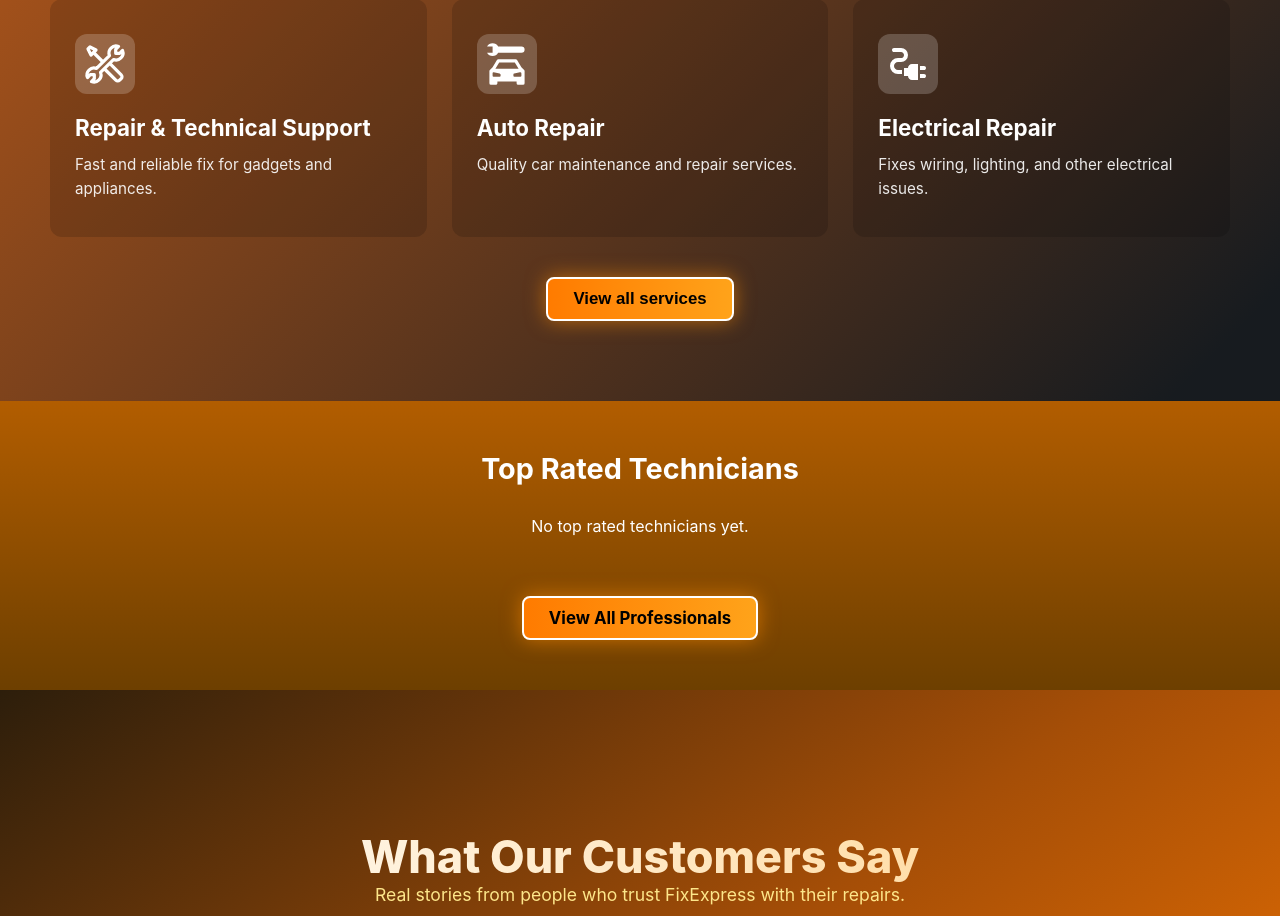
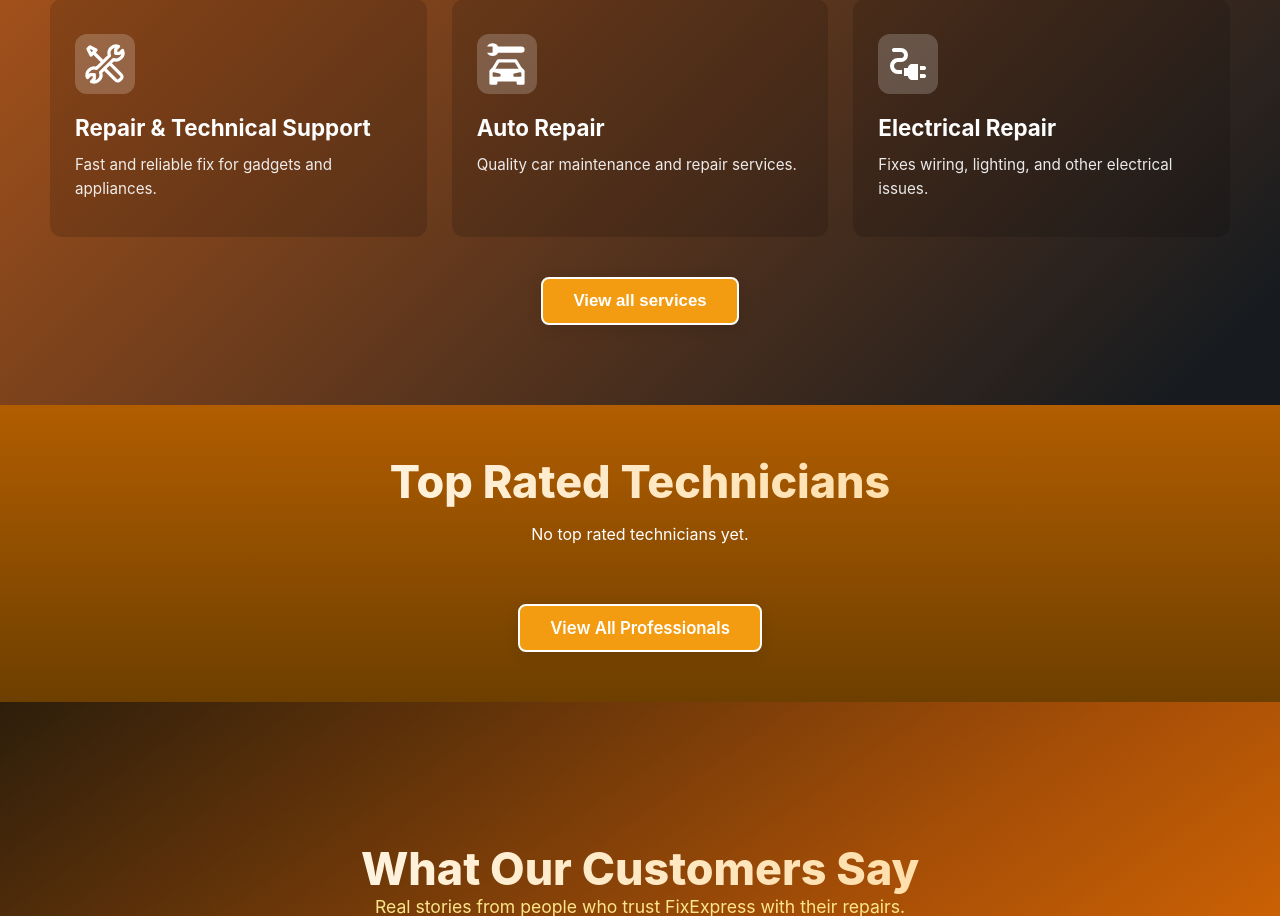
Before and after one commit to G4bito/FixExpress, a PHP site: page /PWA/index.php in a window 1280 px wide. Shown: the part 2509-3425 px from the top of the page. Run offline with PHP 8.4, Linux system fonts and the light colour scheme; the visitor is signed in with stand-in values (Sample User, id 1); data that the repository does not hold is empty.

Commit message:
maayos la may dyad index.php

```diff
--- a/PWA/dist/admin/update_user.php
+++ b/PWA/dist/admin/update_user.php
@@ -29,7 +29,7 @@ if ($_SERVER['REQUEST_METHOD'] === 'POST') {
                 password = ?
                 WHERE user_id = ?";
         $stmt = $conn->prepare($sql);
-        $stmt->bind_param("sssss", $first_name, $last_name, $username, $email, $hashed_password);
+        $stmt->bind_param("sssssi", $first_name, $last_name, $username, $email, $hashed_password, $user_id);
     } else {
         // Update without changing password
         $sql = "UPDATE users SET
--- a/PWA/dist/assets/css/index.css
+++ b/PWA/dist/assets/css/index.css
@@ -1232,7 +1232,14 @@
   background: linear-gradient(180deg, #b25d00, #6d3f00);
   color: #fff;
 }
-
+.top-rated-section h2 {
+  font-size: 2.8rem;
+  font-weight: 800;
+  background: linear-gradient(to right, #fff, #ffd28a);
+  -webkit-background-clip: text;
+  -webkit-text-fill-color: transparent;
+  margin-bottom: 15px;
+}
 .section-title {
   font-size: 1.8rem;
   margin-bottom: 30px;
--- a/PWA/dist/database/update_user_profile.php
+++ b/PWA/dist/database/update_user_profile.php
@@ -32,7 +32,7 @@ $last_name = isset($parts[1]) ? implode(' ', array_slice($parts, 1)) : '';
 $stmt = $conn->prepare("UPDATE users
                         SET first_name=?, last_name=?, email=?, password=? WHERE user_id=?");
 
-$stmt->bind_param("ssssi", $first_name, $last_name, $email, $password, $user_id);
+$stmt->bind_param("sssssi", $first_name, $last_name, $username, $email, $hashed_password);
 
 if ($stmt->execute()) {
     echo json_encode(['status' => 'success', 'message' => 'Profile updated successfully']);
--- a/PWA/index.php
+++ b/PWA/index.php
@@ -2,12 +2,9 @@
 session_start();
 include './dist/database/server.php';
 
-if (!isset($_SESSION['user_id'])) {
-    header("Location: login.php");
-    exit();
-}
 
-$user_id = $_SESSION['user_id'];
+$user_id = isset($_SESSION['user_id']) ? $_SESSION['user_id'] : null;
+
 $host = "localhost";
 $user = "root";
 $pass = "";
@@ -314,7 +311,7 @@ if ($result && $result->num_rows > 0) {
           </div>
 
           <div class="view-all-container">
-              <button onclick="window.location.href='./dist/admin/template01.php'" class="view-all-btn">View all services</button>
+              <button onclick="window.location.href='./dist/admin/template01.php'" class="view-all-btn"style="display: inline-block; padding: 12px 30px; background: var(--primary-color, #f39c12); color: white; text-decoration: none; border-radius: 8px; font-weight: 600; transition: all 0.3s ease; box-shadow: 0 4px 15px rgba(0,0,0,0.1); cursor: pointer;">View all services</button>
           </div>
       </section>
 
@@ -343,7 +340,7 @@ if ($result && $result->num_rows > 0) {
 
   <!-- View All Ratings Button -->
     <div class="tech-footer">
-      <a href="./dist/admin/all-professionals.php" class="view-all-btn">View All Professionals</a>
+      <a href="./dist/admin/all-professionals.php" class="view-all-btn" style="display: inline-block; padding: 12px 30px; background: var(--primary-color, #f39c12); color: white; text-decoration: none; border-radius: 8px; font-weight: 600; transition: all 0.3s ease; box-shadow: 0 4px 15px rgba(0,0,0,0.1); cursor: pointer;">View All Professionals</a>
     </div>
 </section>
 
```
